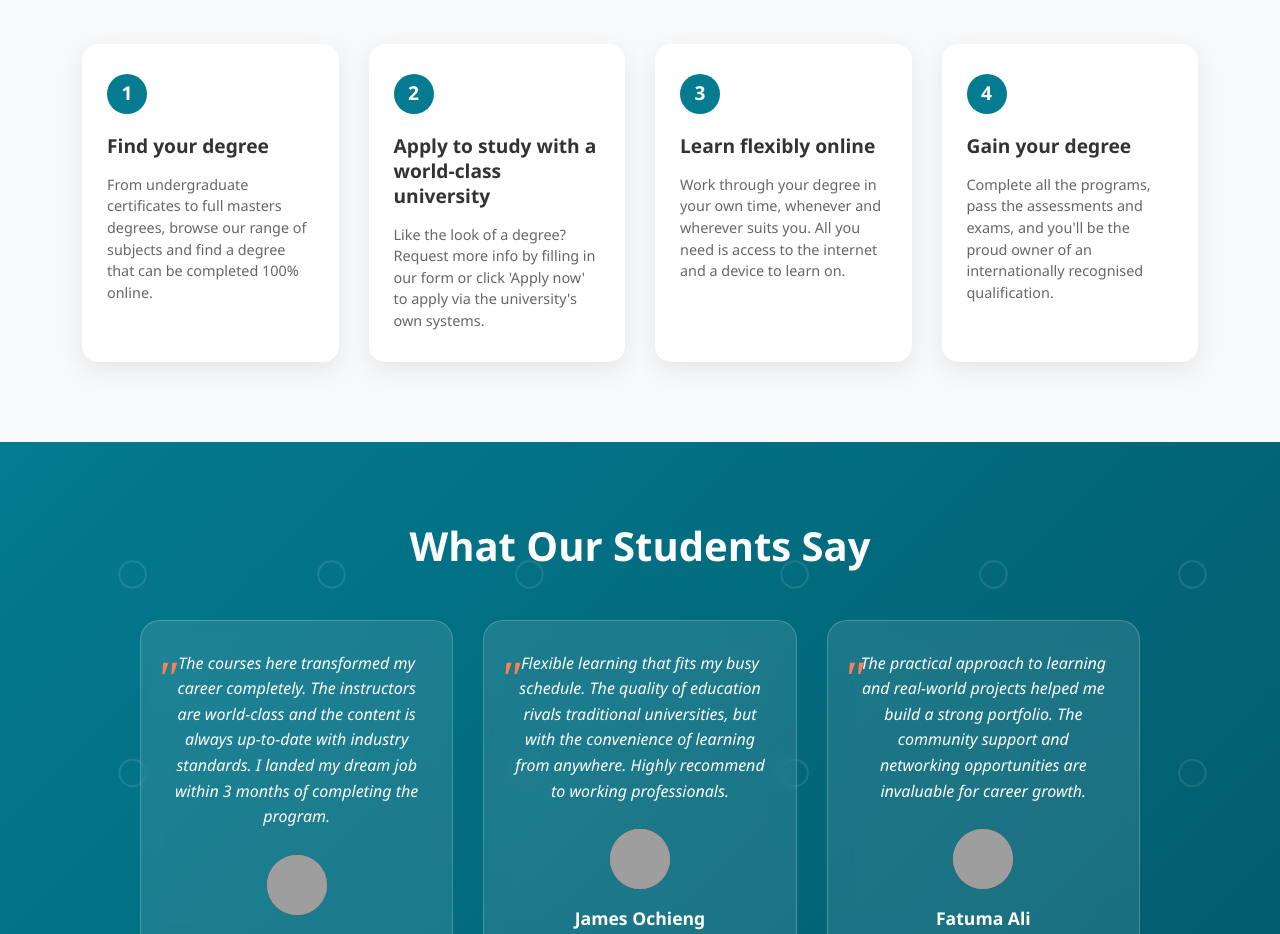
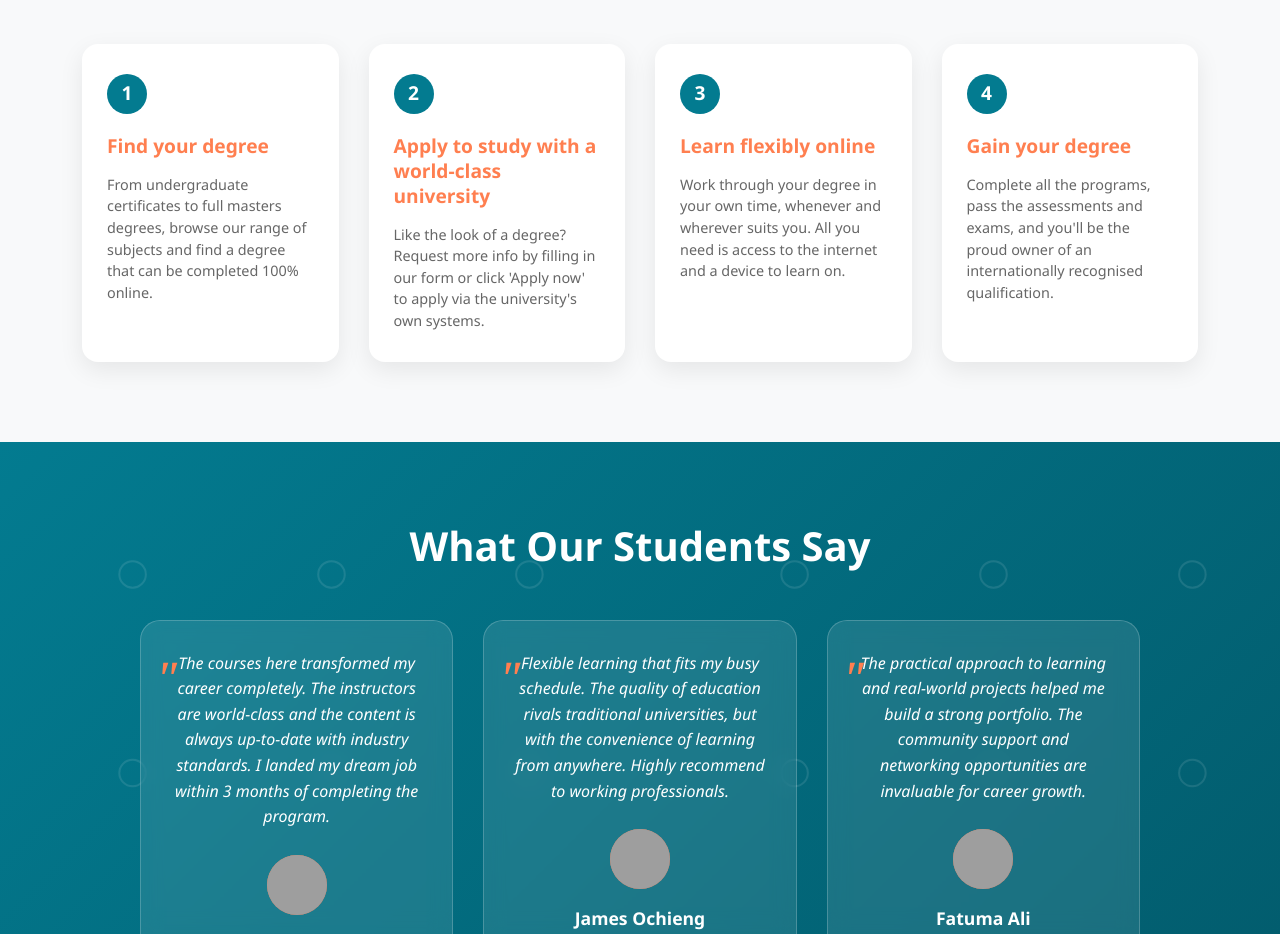
Before and after one commit to Nuelnyakyz/simple-uok-uon-lms, a plain HTML site: page index.html in a window 1280 px wide. Shown: the part 3860-4794 px from the top of the page. Drawn offline with nearby package versions, Linux system fonts and the light colour scheme; grey boxes are pictures that could not be loaded.

Commit message:
color changes

```diff
--- a/index-styles.css
+++ b/index-styles.css
@@ -707,7 +707,7 @@ body {
 .step-title {
     font-size: 1.2rem;
     font-weight: 600;
-    color: #333;
+    color: #ff7f50;
     margin-bottom: 15px;
     line-height: 1.3;
 }
```
